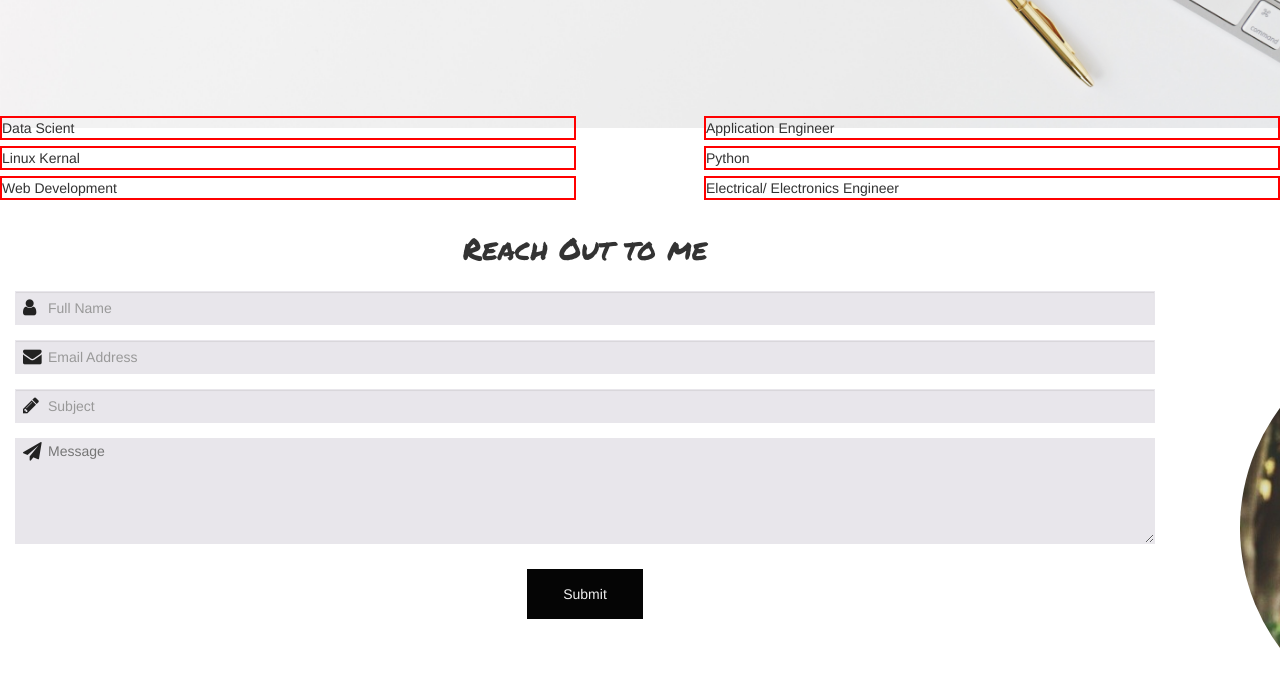
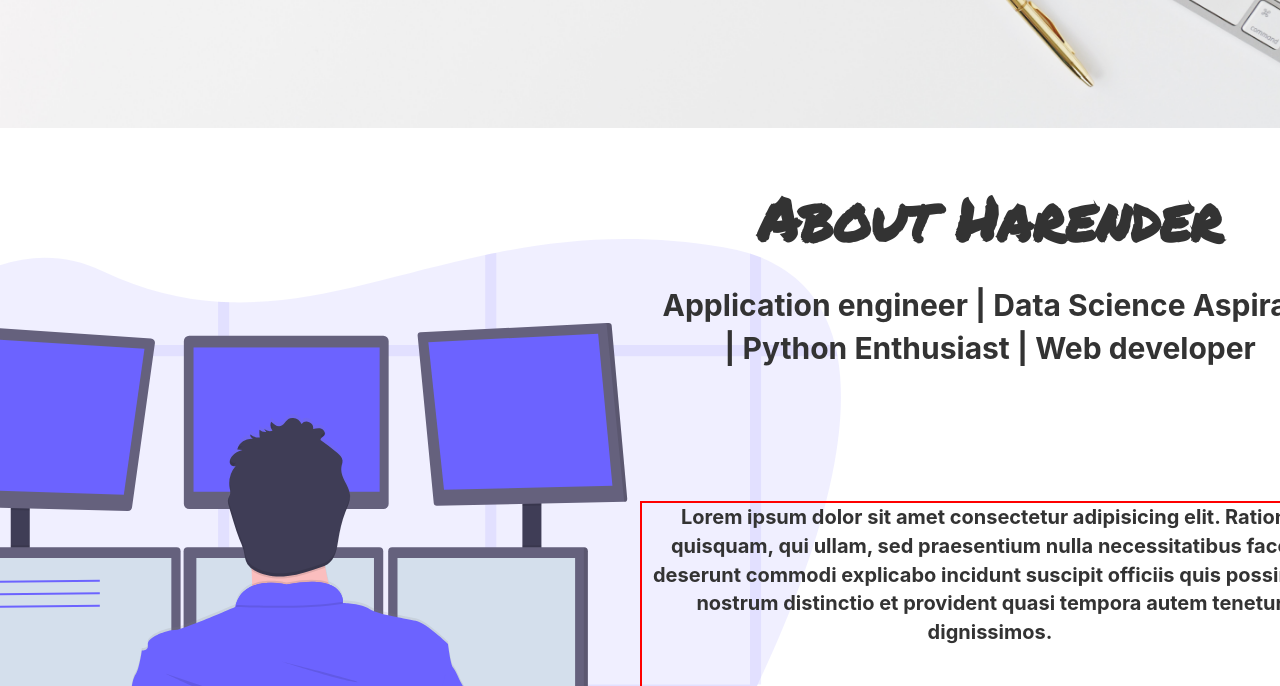
Before and after one commit to Harender-Kmr/Static-Portfolio-Website, a plain HTML site: page index.html in a window 1280 px wide. Shown: the part 690-1376 px from the top of the page. Drawn offline with nearby package versions, Linux system fonts and the light colour scheme.

Commit message:
Few code changes and picture addition

```diff
--- a/index.css
+++ b/index.css
@@ -16,7 +16,7 @@ body {
   } */
 
 .main{display: flex;
-    flex-direction: row;
+    /* flex-direction: row; */
     justify-content: space-between;
     /* border: 2px solid red; */
     align-items: center;
@@ -92,6 +92,58 @@ body {
 /* About */
 
 .about{
+    display: flex;
+    height: 100vh;
+
+}
+
+.about #about-left{
+    display: flex;
+    justify-content: center;
+    align-items: center;
+    /* border: 2px solid red; */
+    width: 50%;
+}
+
+.about #about-right{
+    display: flex;
+    flex-direction: column;
+    align-items: center;
+}
+
+.about #about-right span{
+    font-family: 'Permanent Marker', cursive;
+    font-weight: bold;
+    font-size: 60px;
+    padding-top: 60px;
+}
+
+.about #about-right .main_head{
+    display: flex;
+    font-family: -apple-system, BlinkMacSystemFont, 'Segoe UI', Roboto, Oxygen, Ubuntu, Cantarell, 'Open Sans', 'Helvetica Neue', sans-serif;
+    font-size: 30px;
+    font-weight: bold;
+    text-align: center;
+    padding: 22px;
+}
+
+.about #about-right .sub{
+    width: 700px;
+    height: 300px;
+    border: 2px solid red;
+    margin-top: 100px;
+    margin-bottom: 100px;
+    font-family: -apple-system, BlinkMacSystemFont, 'Segoe UI', Roboto, Oxygen, Ubuntu, Cantarell, 'Open Sans', 'Helvetica Neue', sans-serif;
+    font-size: 20px;
+    font-weight: bold;
+    text-align: center;
+}
+
+
+
+/* .skills */
+.skills{
+    height: 100vh;
     display: grid;
     grid-template-columns: 45% 45%;
     column-gap:10%;
@@ -115,6 +167,11 @@ body {
 }
 #grid-6{
     border: 2px solid red;
+}
+
+
+.work{
+    height: 100vh;
 }
 
 
--- a/index.html
+++ b/index.html
@@ -48,22 +48,36 @@
     </div>
 
 
+<div class="about">
+    <div id="about-left">
+        <img src="/Img/programmer.svg" alt="">
 
+    </div>
 
+    <div id="about-right">
+        <Span>About Harender</Span>
+        <p class="main_head">Application engineer | Data Science Aspirant | Python Enthusiast | Web developer</p>
+        <p class="sub">Lorem ipsum dolor sit amet consectetur adipisicing elit. Ratione quisquam,
+        qui ullam, sed praesentium nulla necessitatibus facere deserunt commodi explicabo incidunt suscipit officiis quis
+        possimus, nostrum distinctio et provident quasi tempora autem tenetur dignissimos.</p>
+    </div>
+</div>
     <!-- Main -->
 
 
-    <div class="about">
+    <div class="skills">
         <div id="grid-1">Data Scient</div>
         <div id="grid-2">Application Engineer</div>
         <div id="grid-3">Linux Kernal</div>
         <div id="grid-4">Python</div>
         <div id="grid-5">Web Development</div>
         <div id="grid-6">Electrical/ Electronics Engineer</div>
-
-
     </div>
 
+    <!-- Work/Projects -->
+<div class="work">
+Work and Project Section
+</div>
 
 
     <!-- Contact -->
```
Also changed, not shown: Img/developerActivity.svg (added), Img/manOnTable.svg (added), Img/programmer.svg (added), Img/skill.svg (added).
